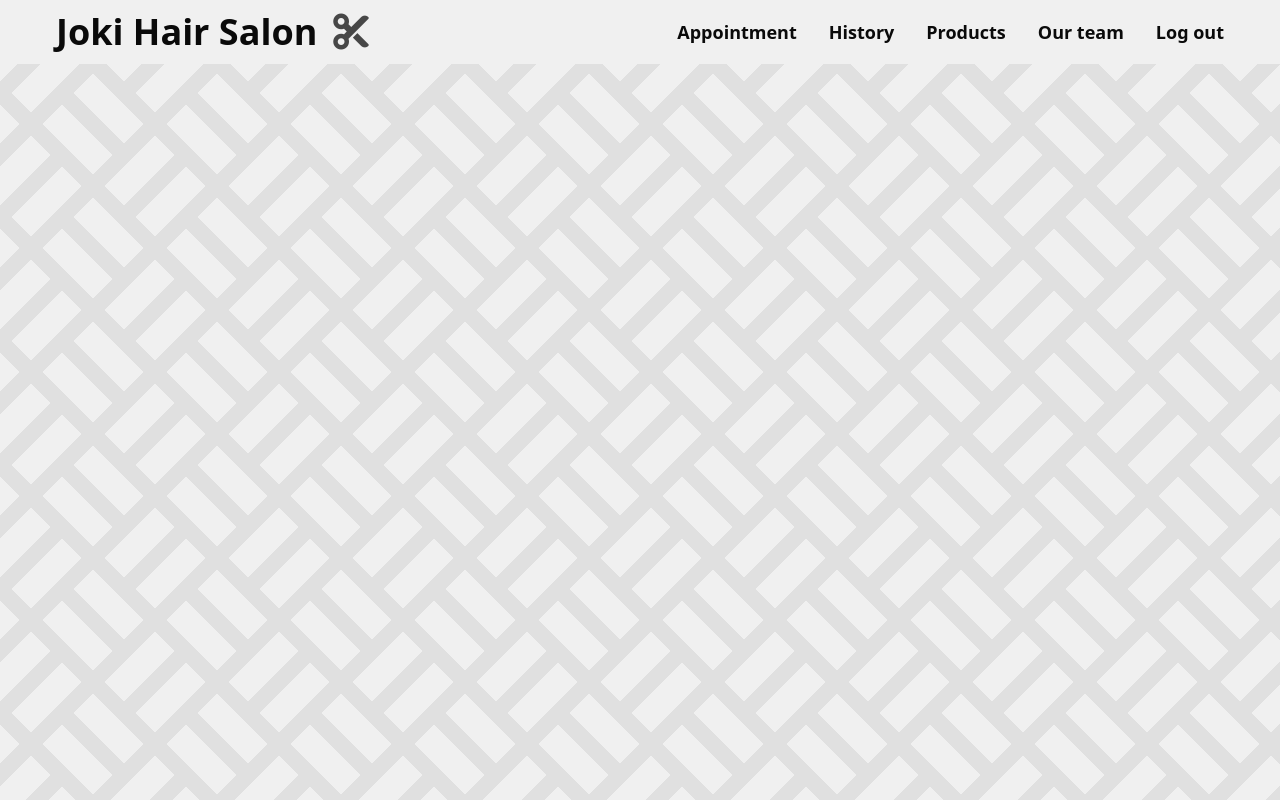
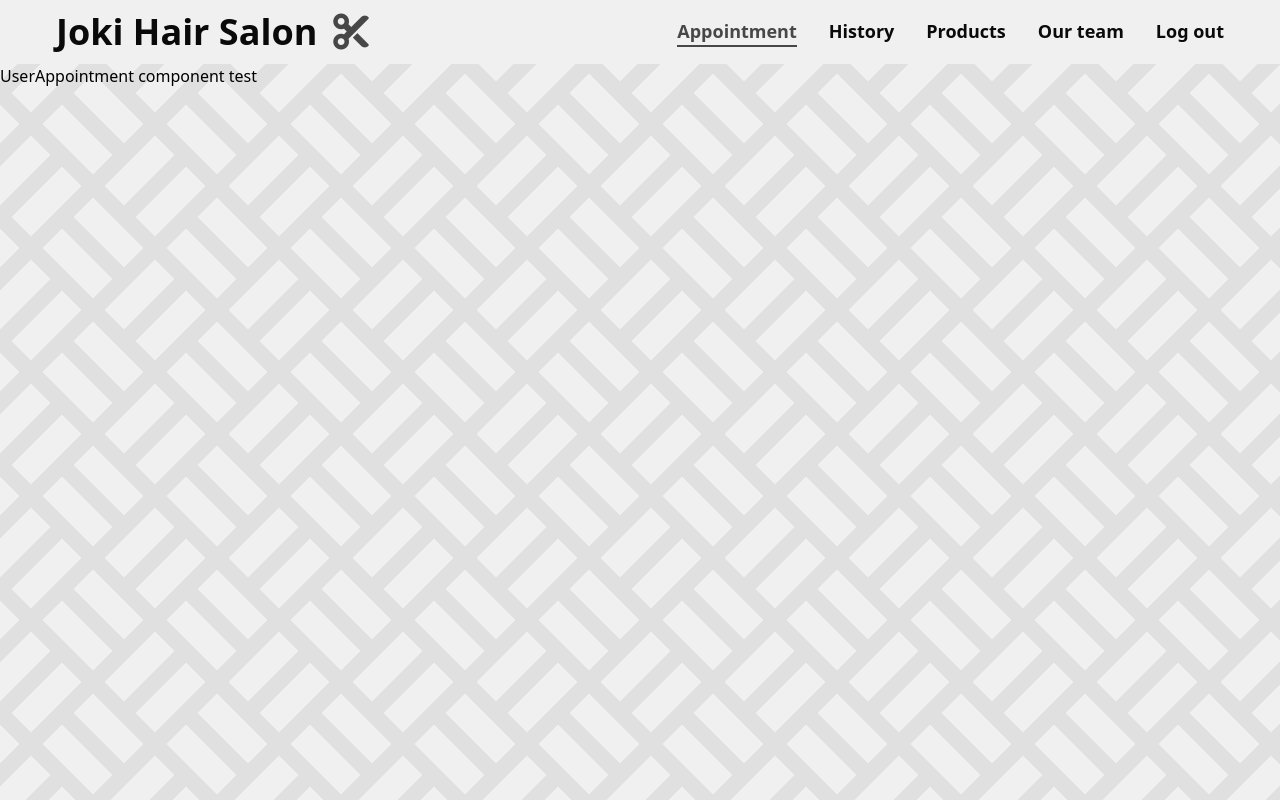
Before and after one commit to Josedzzz/joki-hair-salon-front, a React (Vite) app: page /user-dashboard in a window 1280 px wide. Built offline with nearby package versions, Linux system fonts and the light colour scheme; sample sign-in values are in the browser's storage.

Commit message:
change the default state for the user content

```diff
--- a/src/components/UserDashboard.tsx
+++ b/src/components/UserDashboard.tsx
@@ -7,7 +7,7 @@
 
 export default function UserDashboard() {
   // state to set the content
-  const [content, setContent] = useState("home");
+  const [content, setContent] = useState("appointment");
 
   /**
    * change the window content
```
